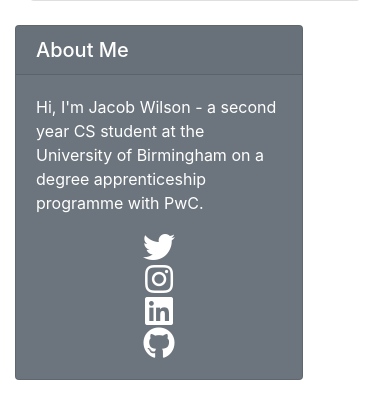
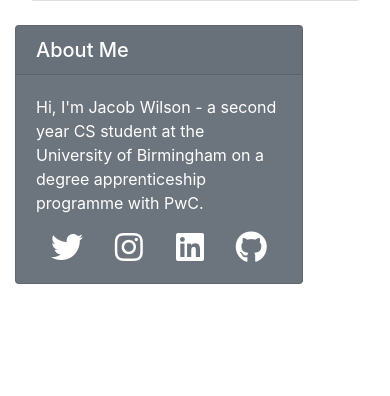
Before and after one commit to jac0bwilson/bridging-coursework, a Django app: page /cv/ in a window 390 px wide. Shown: the part 632-1028 px from the top of the page. After the commit the page ends 916 px from the top, so only its background shows below. Run offline with Django 3.2, Linux system fonts and the light colour scheme; data that the repository does not hold is empty; parts of the project's set-up code (start-up, migrations or seed data) failed here and were passed over; some libraries are stand-ins or nearby versions.

Commit message:
Removed bad allignment of social links

```diff
--- a/templates/sidebar.html
+++ b/templates/sidebar.html
@@ -10,16 +10,16 @@
             </p>
             <div class="container">
                 <div class="row">
-                    <div class="col-sm d-flex justify-content-center">
+                    <div class="col d-flex justify-content-center">
                         <a class="fab fa-twitter fa-2x" href="https://twitter.com/jac0bw1lson" style="color: white; text-decoration: none;"></a>
                     </div>
-                    <div class="col-sm d-flex justify-content-center">
+                    <div class="col d-flex justify-content-center">
                         <a class="fab fa-instagram fa-2x" href="https://www.instagram.com/jac0bwilson/" style="color: white; text-decoration: none;"></a>
                     </div>
-                    <div class="col-sm d-flex justify-content-center">
+                    <div class="col d-flex justify-content-center">
                         <a class="fab fa-linkedin fa-2x" href="https://www.linkedin.com/in/jacobsw/" style="color: white; text-decoration: none;"></a>
                     </div>
-                    <div class="col-sm d-flex justify-content-center">
+                    <div class="col d-flex justify-content-center">
                         <a class="fab fa-github fa-2x" href="https://github.com/jac0bwilson" style="color: white; text-decoration: none;"></a>
                     </div>
                 </div>
```
